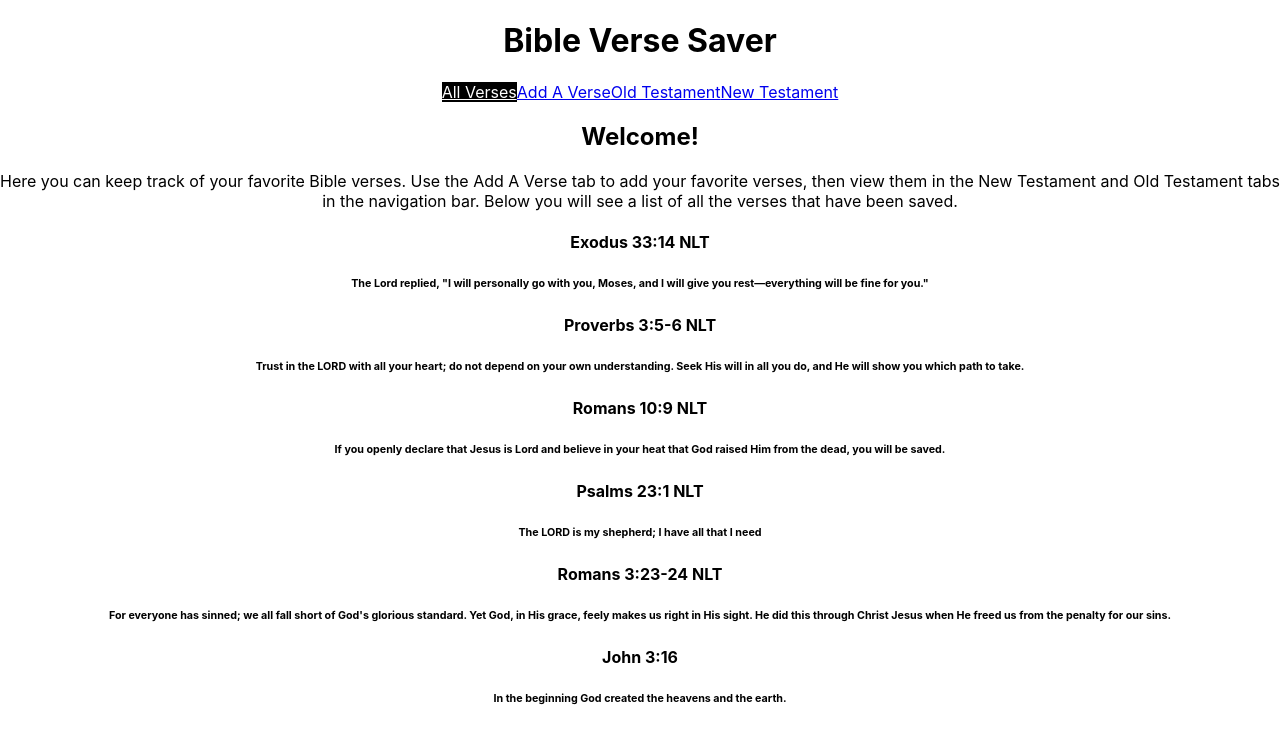
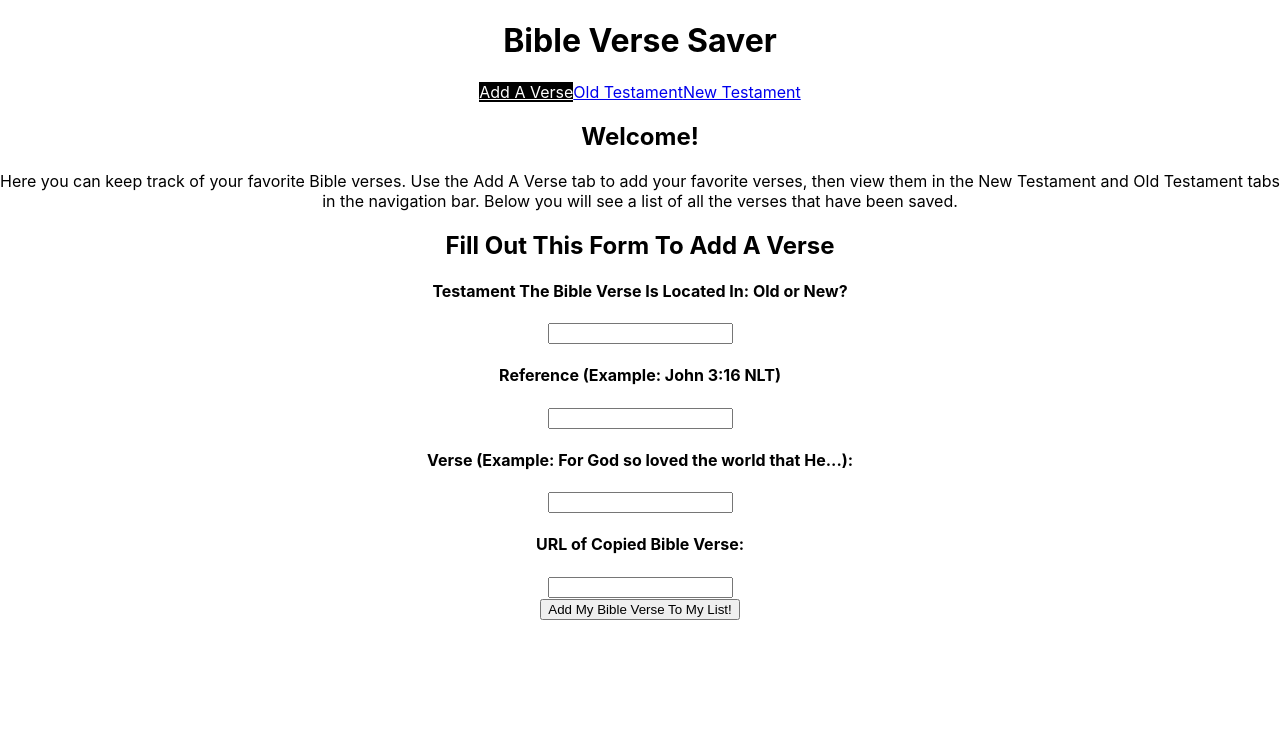
Before and after one commit to DeborahKurz/verse-app, a React (Create React App) app: page / in a window 1280 px wide. Shown: the top 742 px of the page. Built offline with nearby package versions, Linux system fonts and the light colour scheme; data requests are answered from the project's data file.

Commit message:
Got Form working in App

```diff
--- a/src/App.js
+++ b/src/App.js
@@ -26,12 +26,7 @@ function App() {
       <Header />
       <h2>Welcome!</h2>
       <p>Here you can keep track of your favorite Bible verses. Use the Add A Verse tab to add your favorite verses, then view them in the New Testament and Old Testament tabs in the navigation bar. Below you will see a list of all the verses that have been saved.</p>
-      {verses.map((verse)=>(
-        <div key={verse.reference}>
-          <h4>{verse.reference}</h4>
-          <h6>{verse.verse}</h6>
-        </div>
-      ))}
+      <Form />
     </div>
   );
 }
--- a/src/Form.js
+++ b/src/Form.js
@@ -1,5 +1,4 @@
 import React, {useState} from "react";
-import Header from "./Header.js";
 import './App.css';
 
 function Form({addVerse}){
@@ -36,7 +35,6 @@ function Form({addVerse}){
 
     return (
         <div className="App">
-            <Header />
             <h2>Fill Out This Form To Add A Verse</h2>
             <form onSubmit={handleSubmit}>
                 <h4>Testament The Bible Verse Is Located In: Old or New?</h4>
--- a/src/NavBar.js
+++ b/src/NavBar.js
@@ -6,12 +6,6 @@ function NavBar(){
         <nav>
             <NavLink
                 to="/"
-                className="nav-link"
-            >
-                All Verses
-            </NavLink>
-            <NavLink
-                to="/form"
                 className="nav-link"
             >
                 Add A Verse
```
Also changed, not shown: src/routes.js (+4 -4 lines).
